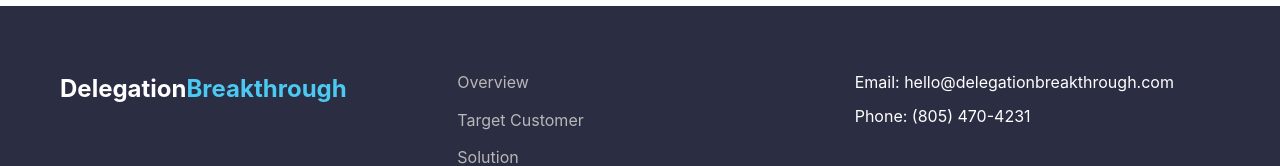
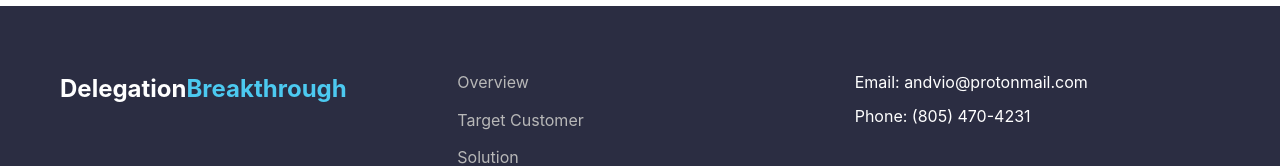
Before and after one commit to Westward-1/Andvio.com-, a plain HTML site: page index.html in a window 1280 px wide. Shown: the part 8414-8580 px from the top of the page. Drawn offline with Linux system fonts and the light colour scheme.

Commit message:
Update index.html

```diff
--- a/index.html
+++ b/index.html
@@ -409,7 +409,7 @@
                     </ul>
                 </div>
                 <div class="footer-contact">
-                    <p>Email: hello@delegationbreakthrough.com</p>
+                    <p>Email: andvio@protonmail.com</p>
                     <p>Phone: (805) 470-4231</p>
                 </div>
             </div>
```
